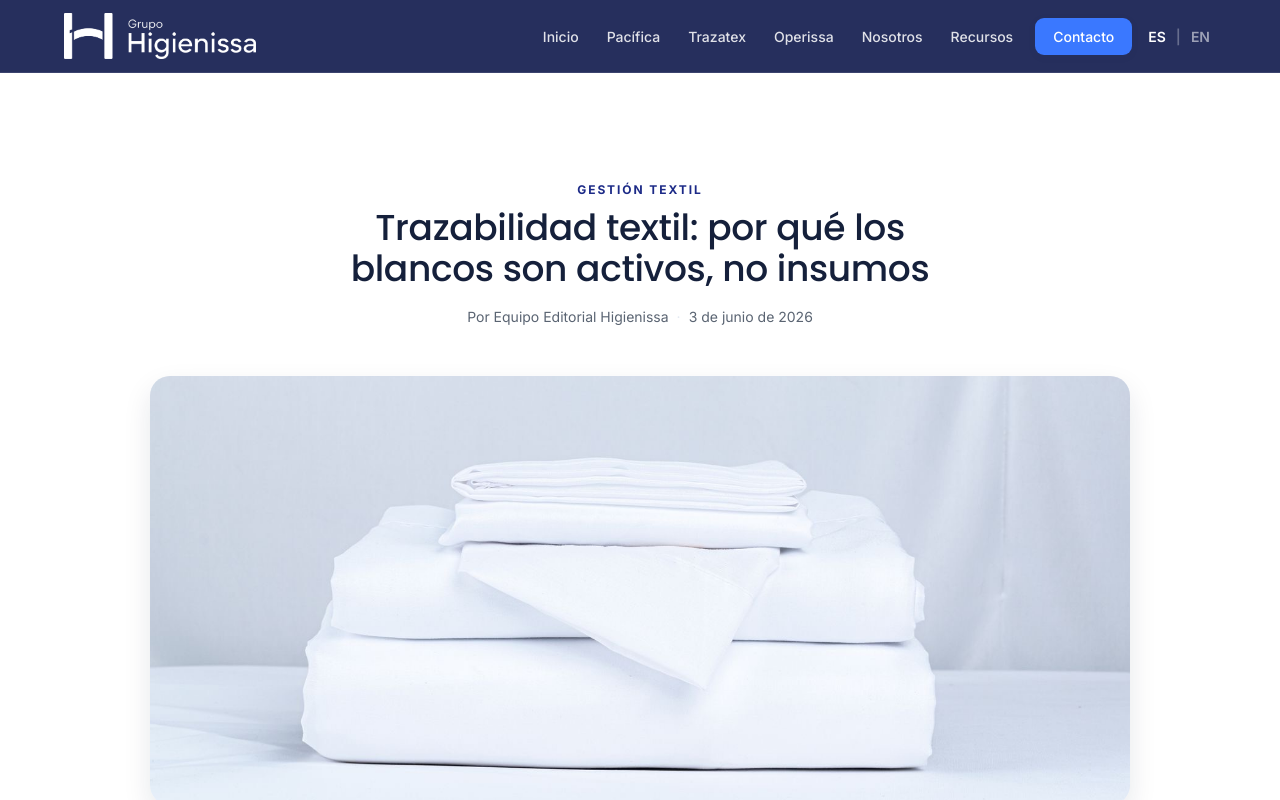
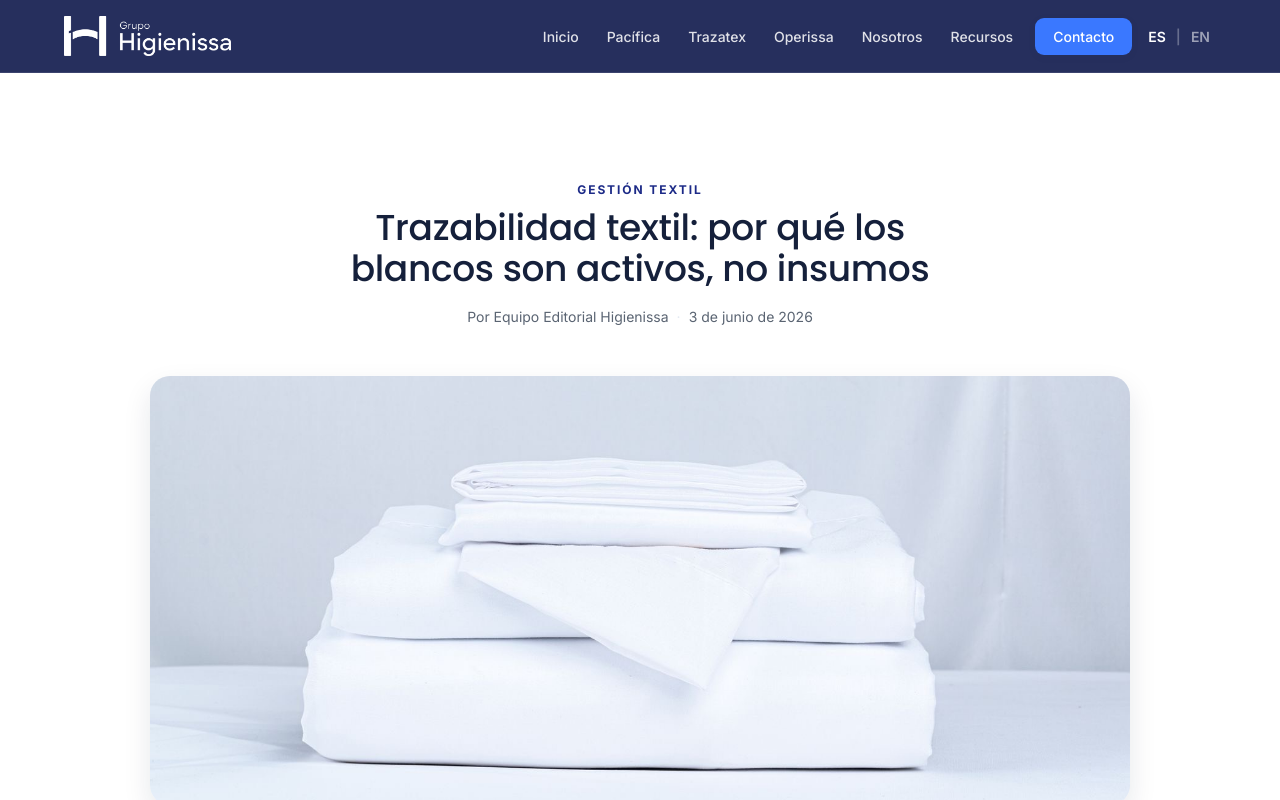
Before and after one commit to cjrt94/higienissa-front, a Nuxt app: page /articulo in a window 1280 px wide. Shown: the top 800 px of the page. Built offline with nearby package versions, Linux system fonts and the light colour scheme.

Commit message:
style: logo del navbar 46->40px
Co-Authored-By: Claude Opus 4.8 (1M context) <noreply@anthropic.com>

```diff
--- a/assets/css/site.css
+++ b/assets/css/site.css
@@ -125,7 +125,7 @@ li { margin-bottom: var(--space-2); }
   border-bottom: 1px solid rgba(255,255,255,.10);
 }
 .site-header .container { display: flex; align-items: center; gap: var(--space-5); min-height: 72px; }
-.brand-logo img { height: 46px; width: auto; }
+.brand-logo img { height: 40px; width: auto; }
 .main-nav { display: flex; align-items: center; gap: 4px; margin-left: auto; }
 .main-nav > a { color: rgba(255,255,255,.86); font: 500 var(--fs-small) var(--font-body); padding: 8px 12px; border-radius: var(--radius-sm); transition: all .18s var(--ease); }
 .main-nav > a:hover { color:#fff; background: rgba(255,255,255,.10); }
```
Also changed, not shown: 1 other file (tests, documents, lock files or other folders).
